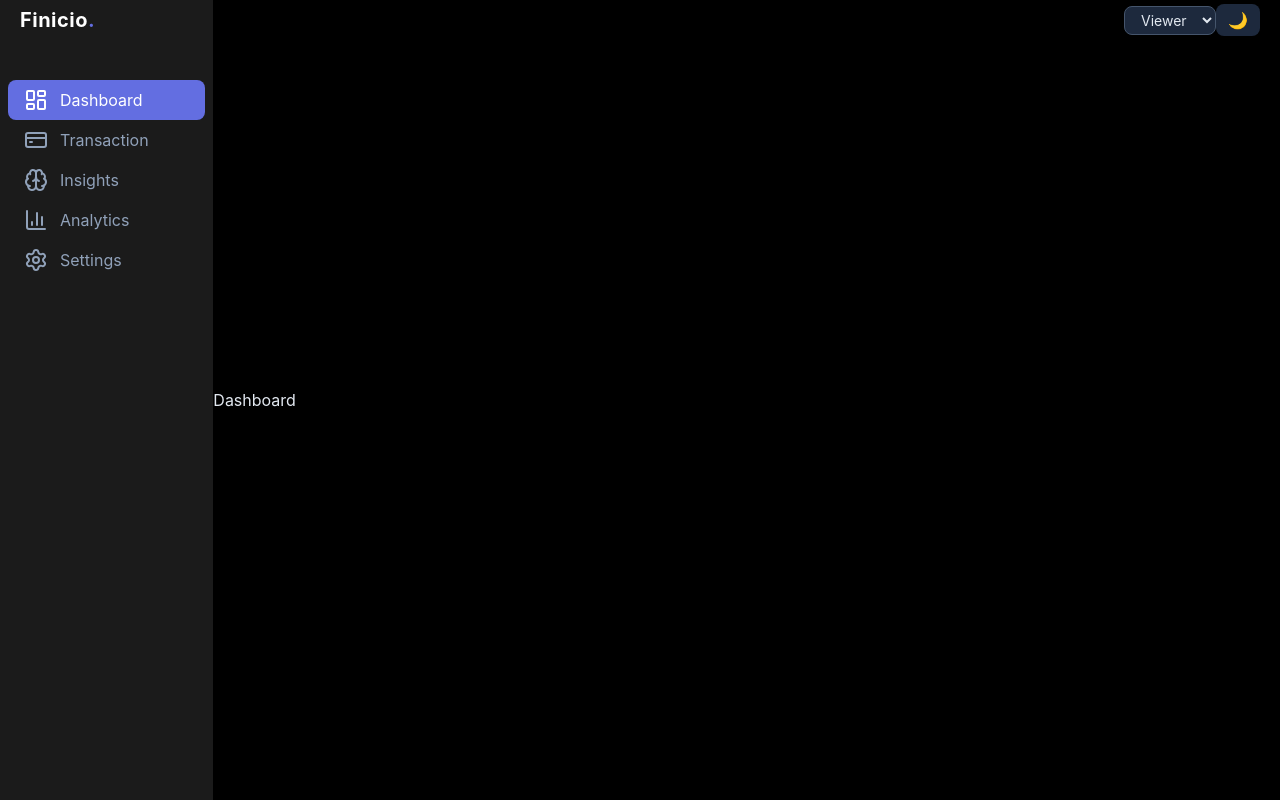
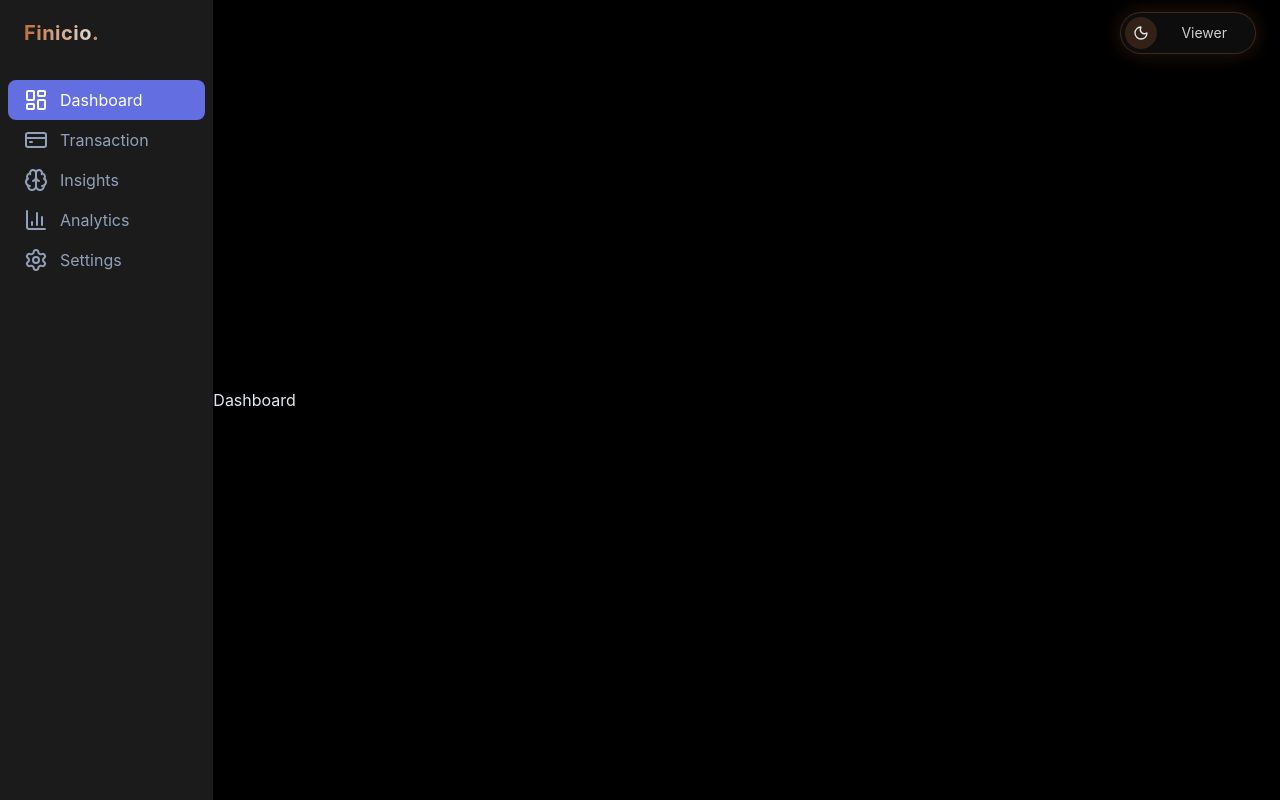
Before and after one commit to vaidika1410/finicio-zorvyn-assignment, a React (Vite) app: page /dashboard in a window 1280 px wide. Built offline with nearby package versions, Linux system fonts and the light colour scheme; the HTML template or start-up script is replaced by a standard one.

Commit message:
add a new component for role selection dropdown

```diff
--- a/src/components/Navbar.jsx
+++ b/src/components/Navbar.jsx
@@ -1,31 +1,47 @@
-import { useState } from "react"
 import { useFinanceStore } from "../store/useFinanceStore"
+import { Moon, SunMedium } from "lucide-react"
+import RoleDropdown from "./RoleDropdown"
 
 function Navbar() {
     const { role, setRole, darkMode, toggleTheme } = useFinanceStore()
 
     return (
-        <div className="h-10 w-full fixed top-0 left-0 flex items-center justify-between px-5 py-2">
-            <h1 className="text-xl font-bold tracking-wide text-white">
-                Finicio<span className="text-[#636EE1]">.</span>
+        <div className="w-full fixed top-0 left-0 flex items-center justify-between px-4 sm:px-6 py-3 z-50">
+
+            {/* Logo */}
+            <h1 className="text-lg sm:text-xl font-bold tracking-wide
+                bg-gradient-to-r from-[#d7793ee1] to-[#ffffffde] bg-clip-text text-transparent">
+                Finicio<span className="text-[#d7793ee1]">.</span>
             </h1>
 
-            <div>
-                <select
-                    value={role}
-                    onChange={(e) => { setRole(e.target.value) }}
-                    className="bg-slate-800 border border-slate-600 px-3 py-1 rounded-lg text-sm focus:outline-none"
-                >
-                    <option value="viewer">Viewer</option>
-                    <option value="admin">Admin</option>
-                </select>
+            {/* Controls */}
+            <div className="flex items-center gap-2 lg:gap-0 sm:gap-3
+                border border-[#d7793e40] bg-white/5 backdrop-blur-md
+                lg:px-1 sm:px-3 py-1 rounded-full shadow-[0_0_20px_rgba(215,121,62,0.2)]">
 
+                {/* Theme Toggle */}
                 <button
-                    className="bg-slate-800 px-3 py-1 rounded-lg hover:bg-slate-700 transition"
+                    className="p-1.5 sm:p-2 bg-[#d7793e30] hover:bg-[#d7793e60]
+                        rounded-full cursor-pointer transition flex items-center justify-center"
                     onClick={toggleTheme}
                 >
-                    {darkMode ? "🌙" : "☀️"}
+                    {darkMode ? <Moon size={16} /> : <SunMedium size={16} />}
                 </button>
+
+                {/* Role Select */}
+                {/* <select
+                    value={role}
+                    onChange={(e) => setRole(e.target.value)}
+                    className="bg-transparent text-xs sm:text-sm
+                        px-2 sm:px-3 py-1 rounded-lg focus:outline-none cursor-pointer
+                        text-[#ffffffcc]"
+                >
+                    <option value="viewer" className="text-black">Viewer</option>
+                    <option value="admin" className="text-black">Admin</option>
+                </select> */}
+
+                <RoleDropdown role={role} setRole={setRole} />
+
             </div>
         </div>
     )
--- /dev/null
+++ b/src/components/RoleDropdown.jsx
@@ -0,0 +1,51 @@
+import { useState } from "react";
+import { ChevronDown } from "lucide-react";
+
+function RoleDropdown({ role, setRole }) {
+  const [open, setOpen] = useState(false);
+
+  const options = ["viewer", "admin"];
+
+  return (
+    <div className="relative">
+
+      {/* Trigger */}
+      <button
+        onClick={() => setOpen(!open)}
+        className="flex items-center gap-1 lg:px-6 px-3 py-1
+        text-xs sm:text-sm text-[#ffffffcc]
+        transition cursor-pointer"
+      >
+        {role.charAt(0).toUpperCase() + role.slice(1)}
+      </button>
+
+      {/* Dropdown */}
+      {open && (
+        <div className="animate-dropdown absolute right-0 mt-2 w-28 rounded-lg
+          bg-[#d7793e40] backdrop-blur-md border border-[#d7793e40]
+          shadow-[0_0_20px_rgba(215,121,62,0.15)] z-50 overflow-hidden"
+        >
+          {options.map((item) => (
+            <div
+              key={item}
+              onClick={() => {
+                setRole(item);
+                setOpen(false);
+              }}
+              className={`px-3 py-2 text-xs sm:text-sm cursor-pointer transition
+                ${
+                  role === item
+                    ? "bg-[#d7793e40] text-white"
+                    : "text-[#ffffffcc] hover:bg-[#d7793e20]"
+                }`}
+            >
+              {item.charAt(0).toUpperCase() + item.slice(1)}
+            </div>
+          ))}
+        </div>
+      )}
+    </div>
+  );
+}
+
+export default RoleDropdown;
```
